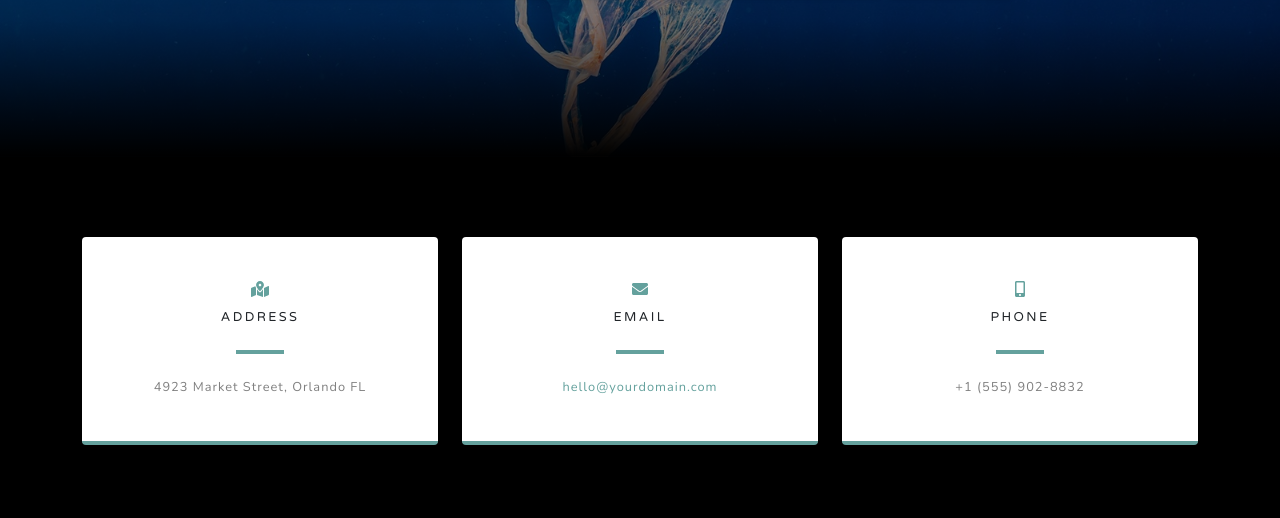
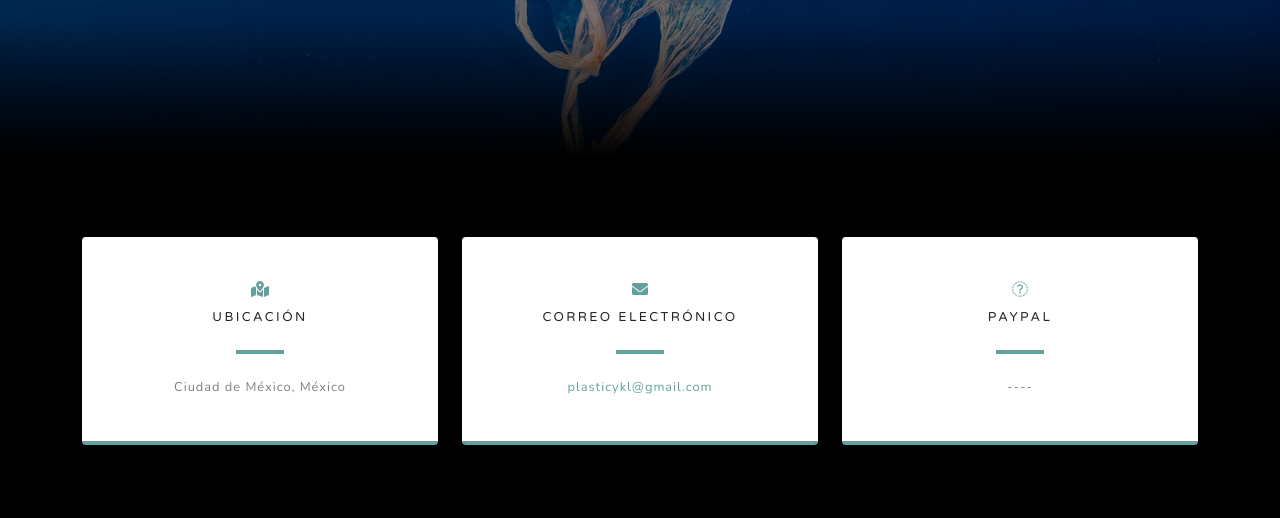
Before and after one commit to plasticykl/plasticykl.github.io, a plain HTML site: page index.html in a window 1280 px wide. Shown: the part 3770-4288 px from the top of the page. Drawn offline with nearby package versions, Linux system fonts and the light colour scheme.

Commit message:
Update index.html

```diff
--- a/index.html
+++ b/index.html
@@ -131,9 +131,9 @@
                         <div class="card py-4 h-100">
                             <div class="card-body text-center">
                                 <i class="fas fa-map-marked-alt text-primary mb-2"></i>
-                                <h4 class="text-uppercase m-0">Address</h4>
+                                <h4 class="text-uppercase m-0">Ubicación</h4>
                                 <hr class="my-4" />
-                                <div class="small text-black-50">4923 Market Street, Orlando FL</div>
+                                <div class="small text-black-50">Ciudad de México, México</div>
                             </div>
                         </div>
                     </div>
@@ -141,19 +141,19 @@
                         <div class="card py-4 h-100">
                             <div class="card-body text-center">
                                 <i class="fas fa-envelope text-primary mb-2"></i>
-                                <h4 class="text-uppercase m-0">Email</h4>
+                                <h4 class="text-uppercase m-0">Correo electrónico</h4>
                                 <hr class="my-4" />
-                                <div class="small text-black-50"><a href="#!">hello@yourdomain.com</a></div>
+                                <div class="small text-black-50"><a href="#!">plasticykl@gmail.com</a></div>
                             </div>
                         </div>
                     </div>
                     <div class="col-md-4 mb-3 mb-md-0">
                         <div class="card py-4 h-100">
                             <div class="card-body text-center">
-                                <i class="fas fa-mobile-alt text-primary mb-2"></i>
-                                <h4 class="text-uppercase m-0">Phone</h4>
+                                <i class="fas fa-money-alt text-primary mb-2"></i>
+                                <h4 class="text-uppercase m-0">PayPal</h4>
                                 <hr class="my-4" />
-                                <div class="small text-black-50">+1 (555) 902-8832</div>
+                                <div class="small text-black-50">----</div>
                             </div>
                         </div>
                     </div>
```
